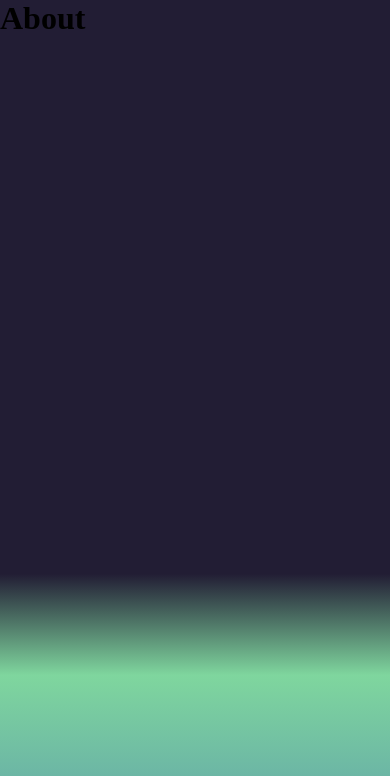
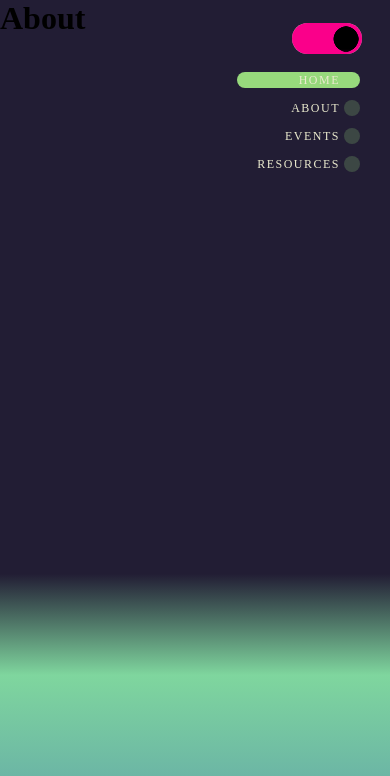
Before and after one commit to deaxmachina/c3sHomepage, a SvelteKit app: page /about in a window 390 px wide. Shown: the top 776 px of the page. Built offline with nearby package versions, Linux system fonts and the light colour scheme; a web font is replaced by a local one.

Commit message:
towards having a unified layout

```diff
--- a/src/lib/components/ColourMode/index.svelte
+++ b/src/lib/components/ColourMode/index.svelte
@@ -9,9 +9,13 @@
 
 <style lang="scss">
 	.wrapper {
-		position: absolute;
-		right: 15px;
-		top: 10px;
+		// position: absolute;
+		// right: 15px;
+		// top: 10px;
+		display: flex;
+		align-items: flex-end;
+		justify-content: space-between;
+		flex-direction: column;
 
 		@media (max-width: 900px) {
 			right: 0px;
--- a/src/lib/components/SectionLink/Socials.svelte
+++ b/src/lib/components/SectionLink/Socials.svelte
@@ -28,7 +28,7 @@
 	.wrapper {
 		position: absolute;
 		background: none;
-		z-index: 100;
+		// z-index: 100;
 		left: 50px;
 		bottom: 12px;
 		display: flex;
--- a/src/lib/components/SectionLink/index.svelte
+++ b/src/lib/components/SectionLink/index.svelte
@@ -36,15 +36,11 @@
 
 <style lang="scss">
 	.wrapper-section-link {
-		position: absolute;
-		top: 70px;
-		right: 30px;
-		// border: 2px solid red;
 		display: flex;
-		align-items: center;
+		align-items: flex-end;
 		justify-content: space-between;
 		flex-direction: column;
-		z-index: 100;
+		// z-index: 100;
 		background-color: none;
 
 		@media (max-width: 900px) {
--- a/src/routes/+layout.svelte
+++ b/src/routes/+layout.svelte
@@ -1,13 +1,54 @@
 <script>
 	import '$lib/styles/style.scss';
+	import { page } from '$app/state';
+
+	import gsap from 'gsap';
+
 	import SectionLink from '$lib/components/SectionLink/index.svelte';
 	import ColourMode from '$lib/components/ColourMode/index.svelte';
+	import Noise from '$lib/components/Noise/index.svelte';
+	import Cursor from '$lib/components/Cursor/index.svelte';
 
 	import { stores } from '$lib/stores/stores.svelte';
 	let { colours } = stores;
 
 	let { children } = $props();
+
+	// Function to update the CSS variable --vh with the current viewport height.
+	let vhWasSet = $state(false);
+	const updateVh = () => {
+		document.documentElement.style.setProperty('--vh', `${window.innerHeight}px`);
+	};
+
+	// Run on mount and attach the resize event listener.
+	$effect(() => {
+		updateVh();
+		vhWasSet = true;
+	});
+
+	///////////////////////////////////////
+	/////////////// GSAP //////////////////
+	///////////////////////////////////////
+	// Note that this animation will apply to the colour switch
+	// and the menu elements which live in the +page.svelte and
+	// also have the class of fade-in
+	let timeline = $state(null);
+	$effect(() => {
+		const dummy = page.url.pathname;
+		timeline = gsap.timeline().to('.fade-in-layout', {
+			opacity: 1,
+			duration: 3,
+			delay: 2.2,
+			ease: 'power2.out'
+		});
+
+		return () => {
+			timeline = null;
+		};
+	});
 </script>
+
+<svelte:window onresize={updateVh} />
 
 <div
 	style="
@@ -25,24 +66,56 @@
 		--col-accent-3: {colours.colAccent3};
   "
 >
-	<div class="wrapper-element section-links fade-in"><SectionLink /></div>
-	<div class="wrapper-element colour-mode fade-in"><ColourMode /></div>
-	{@render children()}
+	<div class="layout-wrapper">
+		{@render children()}
+
+		<div class="wrapper-element section-links fade-in-layout"><SectionLink /></div>
+		<div class="wrapper-element colour-mode fade-in-layout"><ColourMode /></div>
+
+		<div class="wrapper-element cursor"><Cursor /></div>
+		<div class="wrapper-element noise"><Noise /></div>
+	</div>
 </div>
 
 <style lang="scss">
+	.layout-wrapper {
+		position: relative;
+		width: 100%;
+		min-height: var(--vh, 100vh);
+		overflow: hidden;
+		background: transparent;
+	}
+	.fade-in-layout {
+		opacity: 0;
+	}
+
 	.wrapper-element {
 		position: absolute;
-		background: none;
 		top: 0;
-		right: 0;
-		width: 200px;
-		height: 200px;
-		&.colour-mode {
-			z-index: 10;
+		left: 0;
+	}
+	.section-links {
+		pointer-events: all;
+		top: 70px;
+		right: 30px;
+	}
+	.colour-mode {
+		pointer-events: all;
+		top: 10px;
+		right: 15px;
+	}
+	.cursor {
+		width: 100%;
+		height: 100%;
+		pointer-events: none;
+		@media (max-width: 1000px) {
+			display: none;
 		}
 	}
-	.fade-in {
-		opacity: 0;
+
+	.noise {
+		width: 100%;
+		height: 100%;
+		pointer-events: none;
 	}
 </style>
--- a/src/routes/resources/+page.svelte
+++ b/src/routes/resources/+page.svelte
@@ -69,13 +69,22 @@
 	.wrapper {
 		display: flex;
 		flex-wrap: wrap;
-		padding: 20px;
+		padding: 50px;
+		position: relative;
 	}
 	.wrapper-resource {
 		border: 2px solid rgb(220, 220, 220);
 		width: 500px;
 		border-radius: 10px;
 		padding: 20px;
+	}
+	.noise {
+		position: absolute;
+		top: 0;
+		left: 0;
+		width: 100%;
+		height: 100%;
+		pointer-events: none;
 	}
 
 	img {
```
Also changed, not shown: src/lib/App.svelte (+21 -41 lines), src/lib/components/Cursor/flower.js (deleted, +0 -59 lines).
